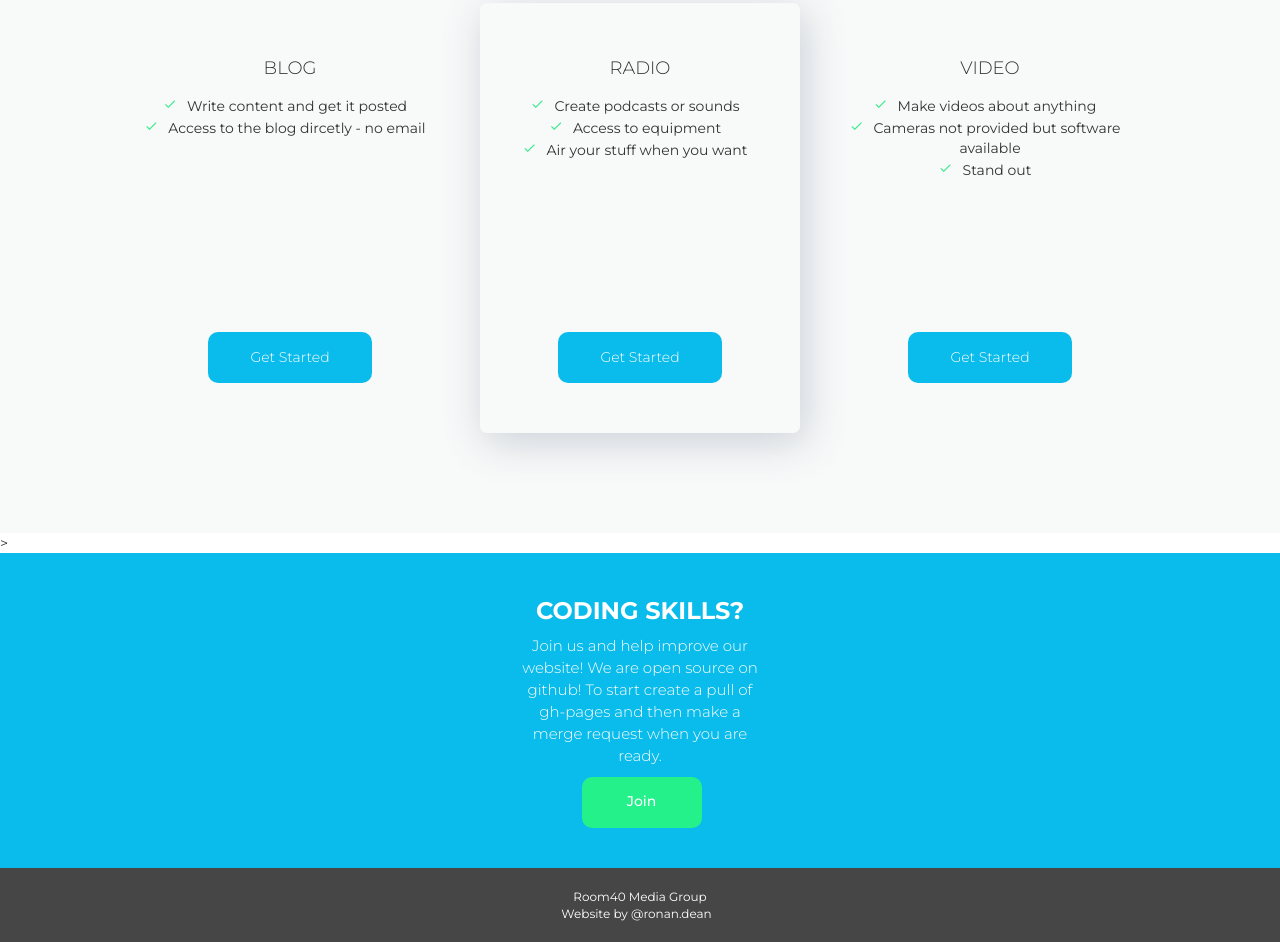
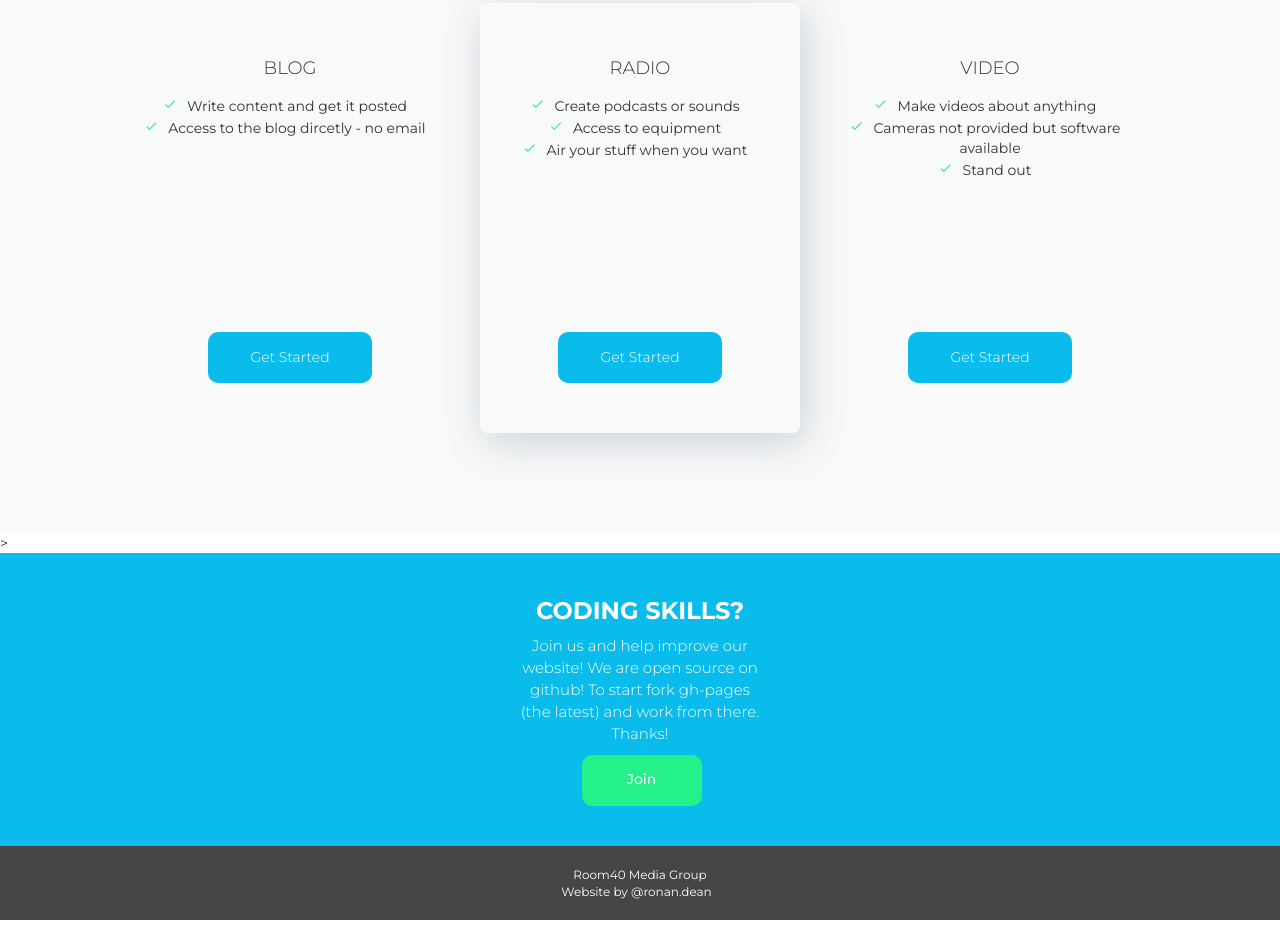
Before and after one commit to hengman/room40-site, a plain HTML site: page index.html in a window 1280 px wide. Shown: the part 2224-3166 px from the top of the page. After the commit the page ends 3144 px from the top, so only its background shows below. Drawn offline with nearby package versions, Linux system fonts and the light colour scheme.

Commit message:
Adujsted coding section
Fixed it

```diff
--- a/index.html
+++ b/index.html
@@ -253,7 +253,7 @@
 
 <div class="blue-section">
     <h3 class="blue-section-header bold"> CODING SKILLS?</h3>
-    <h4 class="blue-section-subtext light">Join us and help improve our website! We are open source on github! To start create a pull of gh-pages and then make a merge request when you are ready.</h4>
+    <h4 class="blue-section-subtext light">Join us and help improve our website! We are open source on github! To start fork gh-pages (the latest) and work from there. Thanks!</h4>
 
     <div class="email-form-div">
 
```
